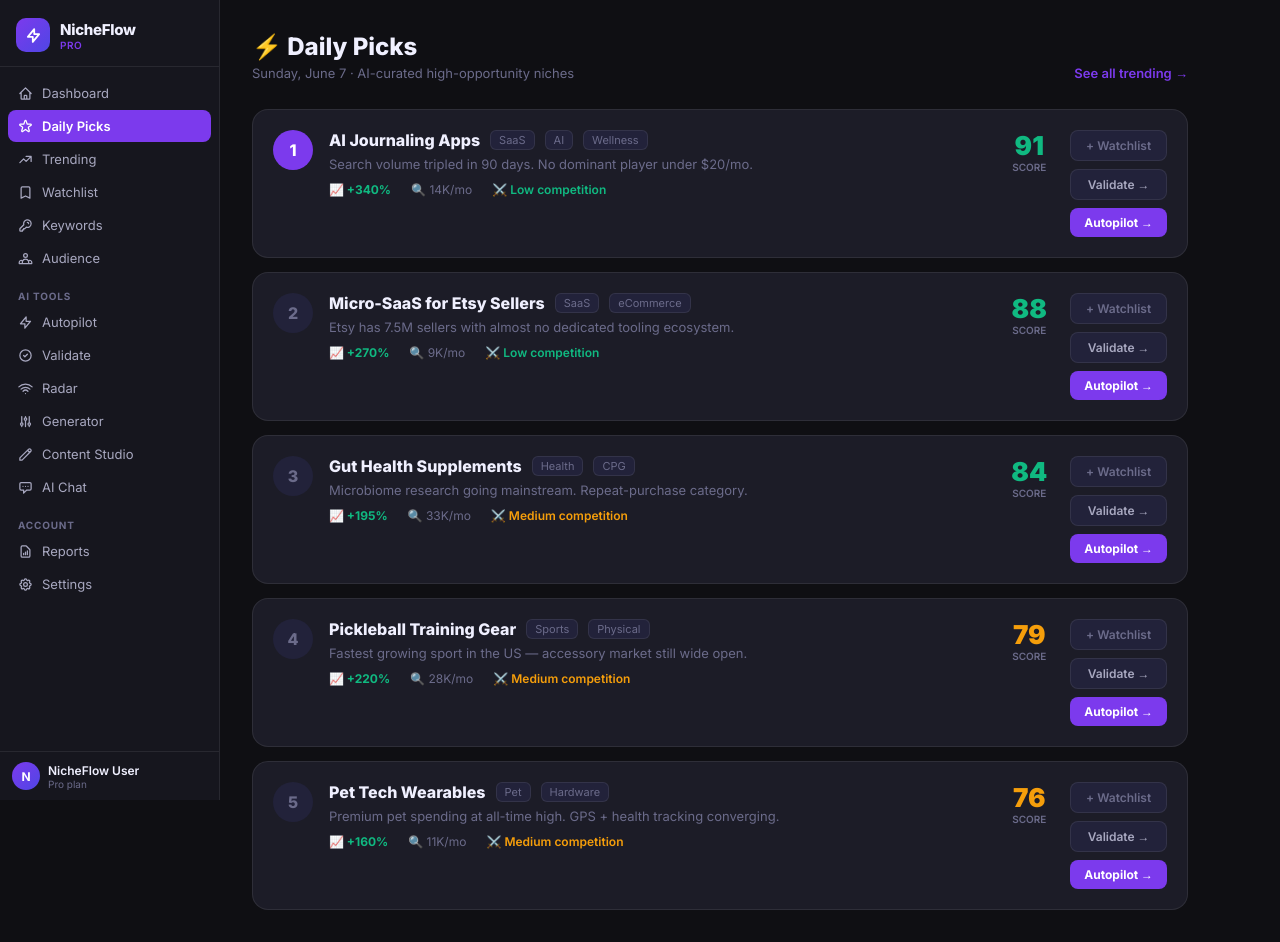
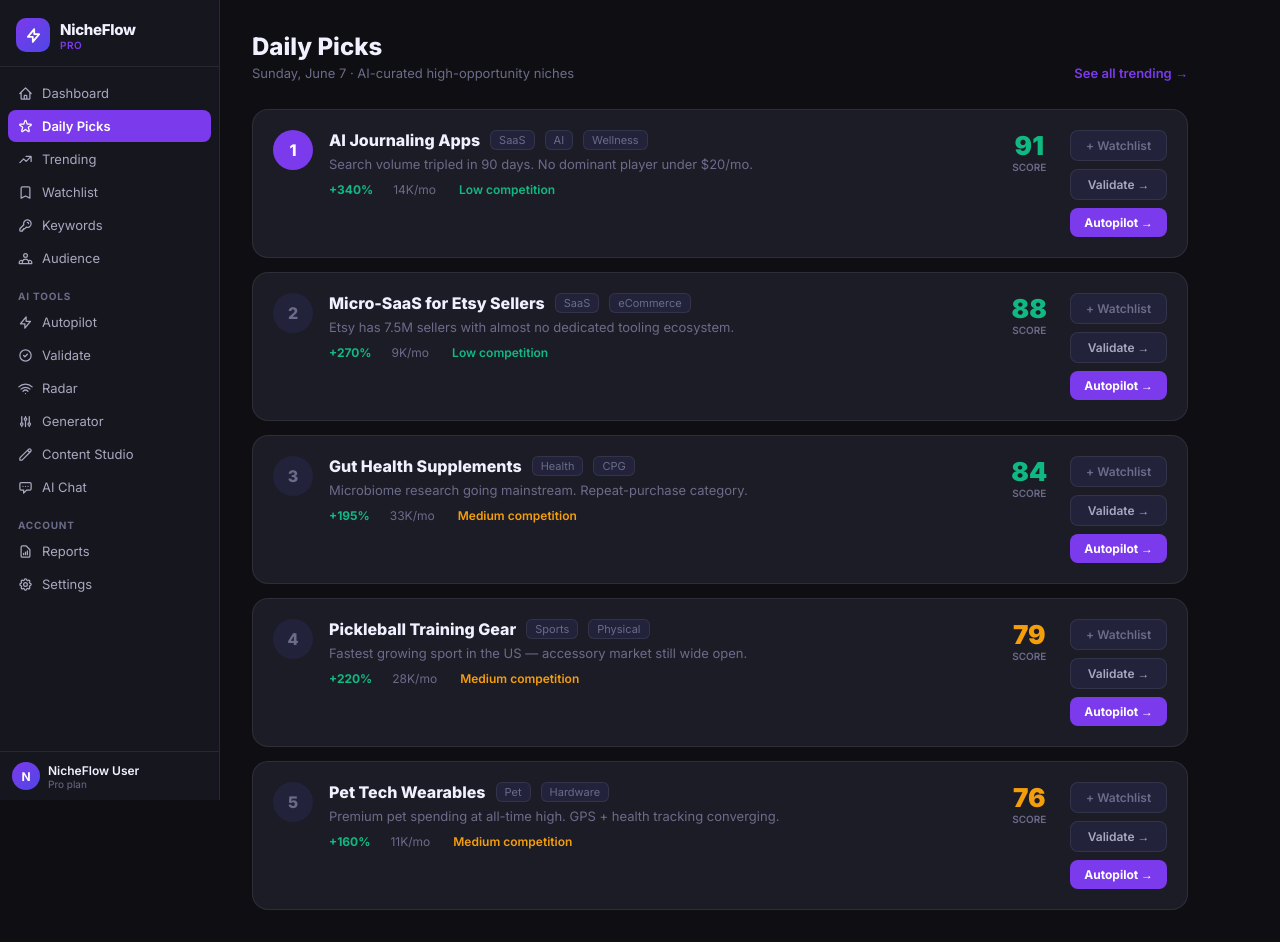
Before and after one commit to NicheFlow1/nicheflow-saas, a Next.js app: page /daily-picks in a window 1280 px wide. Built offline with nearby package versions, Linux system fonts and the light colour scheme; no server answers.

Commit message:
fix: remove emojis from UI text in daily-picks

```diff
--- a/src/app/daily-picks/page.tsx
+++ b/src/app/daily-picks/page.tsx
@@ -65,7 +65,7 @@ export default function DailyPicksPage() {
     <div style={{padding:'32px', maxWidth:'1000px'}}>
       <div style={{marginBottom:'28px', display:'flex', alignItems:'flex-end', justifyContent:'space-between'}}>
         <div>
-          <h1 style={{fontSize:'24px', fontWeight:800, color:'var(--text-primary)', margin:'0 0 4px'}}>⚡ Daily Picks</h1>
+          <h1 style={{fontSize:'24px', fontWeight:800, color:'var(--text-primary)', margin:'0 0 4px'}}> Daily Picks</h1>
           <p style={{color:'var(--text-muted)', fontSize:'13px', margin:0}}>{today} · AI-curated high-opportunity niches</p>
         </div>
         <Link href="/trending" style={{fontSize:'13px', color:'var(--accent)', textDecoration:'none', fontWeight:600}}>See all trending →</Link>
@@ -98,9 +98,9 @@ export default function DailyPicksPage() {
                   </div>
                   <p style={{color:'var(--text-muted)', fontSize:'13px', margin:'0 0 10px'}}>{item.why || item.reason || item.summary || ''}</p>
                   <div style={{display:'flex', gap:'20px', flexWrap:'wrap'}}>
-                    {item.growth && <span style={{fontSize:'12px', color:'#10b981', fontWeight:700}}>📈 {item.growth}</span>}
-                    {item.volume && <span style={{fontSize:'12px', color:'var(--text-muted)'}}>🔍 {item.volume}</span>}
-                    {item.competition && <span style={{fontSize:'12px', color:compColor(item.competition), fontWeight:600}}>⚔️ {item.competition} competition</span>}
+                    {item.growth && <span style={{fontSize:'12px', color:'#10b981', fontWeight:700}}> {item.growth}</span>}
+                    {item.volume && <span style={{fontSize:'12px', color:'var(--text-muted)'}}> {item.volume}</span>}
+                    {item.competition && <span style={{fontSize:'12px', color:compColor(item.competition), fontWeight:600}}>️ {item.competition} competition</span>}
                   </div>
                 </div>
 
@@ -114,7 +114,7 @@ export default function DailyPicksPage() {
                 <div style={{display:'flex', flexDirection:'column', gap:'8px', flexShrink:0}}>
                   <button onClick={() => saveToWatchlist(item)} disabled={isSaved||isSaving}
                     style={{background: isSaved?'#10b98120':'var(--bg-elevated)', border:'1px solid var(--border)', borderRadius:'8px', padding:'7px 14px', fontSize:'12px', color: isSaved?'#10b981':'var(--text-muted)', cursor: isSaved?'default':'pointer', fontWeight:600, whiteSpace:'nowrap'}}>
-                    {isSaving ? '…' : isSaved ? '✅ Saved' : '+ Watchlist'}
+                    {isSaving ? '…' : isSaved ? ' Saved' : '+ Watchlist'}
                   </button>
                   <Link href={`/validate?niche=${encodeURIComponent(name)}`}
                     style={{background:'var(--bg-elevated)', border:'1px solid var(--border)', borderRadius:'8px', padding:'7px 14px', fontSize:'12px', color:'var(--text-secondary)', textDecoration:'none', fontWeight:600, textAlign:'center'}}>
```
